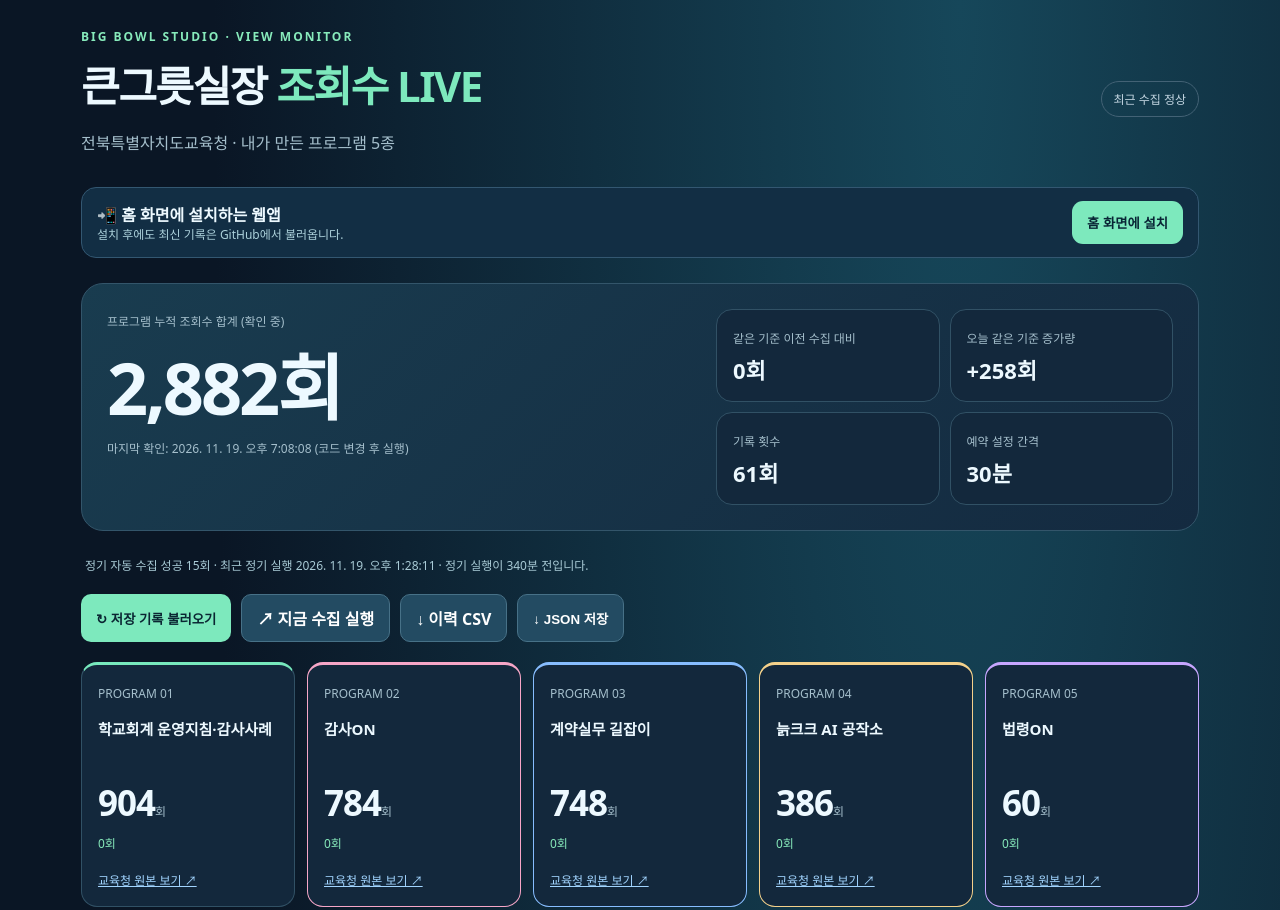
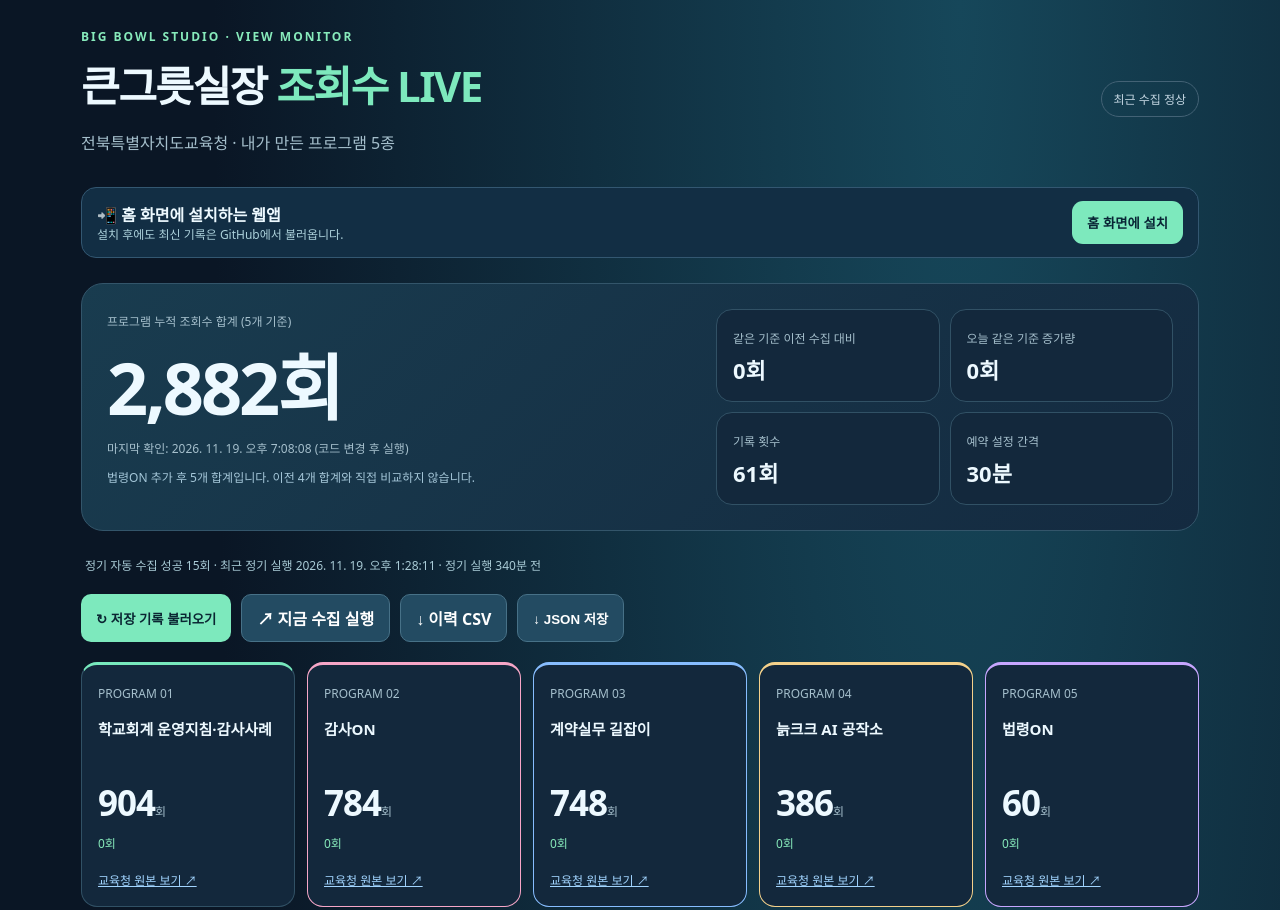
Before and after one commit to jeonbuk-audit-search/audit-search, a plain HTML site: page view-monitor/site/index.html in a window 1280 px wide. Shown: the top 910 px of the page. Drawn offline with Linux system fonts and the light colour scheme; files whose address does not match are found by name.

Commit message:
Prevent false +60 view spike by comparing five-program records only with five-program records

```diff
--- a/view-monitor/site/index.html
+++ b/view-monitor/site/index.html
@@ -198,23 +198,47 @@ async function load(){
   $('errmsg').textContent='새 기록 연결에 실패했습니다. '+errors.join(' / ');
  }
 }
-function render(){let all=history.records,good=all.filter(x=>sum(x)!==null).sort((a,b)=>a.timestamp.localeCompare(b.timestamp));let last=good.at(-1),prev=good.at(-2),ref=!last?{counts:history.baseline?.counts}:null,disp=last||ref;let age=last?Math.round((Date.now()-new Date(last.timestamp).getTime())/60000):null;let stale=age!==null&&age>45;let warning=$('stale');warning.hidden=!stale;warning.innerHTML=stale?'마지막 조회가 '+age+'분 전입니다. 예약 수집이 지연됐을 수 있습니다. <a href="https://github.com/jeonbuk-audit-search/audit-search/actions/workflows/view-monitor.yml" target="_blank" rel="noopener">지금 GitHub에서 수집 실행</a> 후 다시 불러오세요.':'';
-$('total').textContent=fmt(sum(disp))+'회';$('state').textContent=!all.length?'자동 수집 시작 전':all.at(-1)?.status==='ok'?stale?'수집 지연 '+age+'분':'최근 수집 정상':'최근 수집 실패/일부 실패';
-const sourceLabels={schedule:'정기 자동 실행',workflow_dispatch:'수동 실행',push:'코드 변경 후 실행',manual_verified_public_listing:'게시판 직접 확인'};
-$('checked').textContent=last?'마지막 확인: '+when(last.timestamp)+' ('+(sourceLabels[last.source]||'수집 방식 미표시')+')':'2026-11-14 확인한 초기 참고값 (실시간 갱신 아님)';
-$('attempts').textContent=fmt(all.length)+'회';$('change').textContent=last&&prev?delta(sum(last)-sum(prev)):'—';
-let first=last&&good.find(x=>x.timestamp.slice(0,10)===last.timestamp.slice(0,10));$('today').textContent=first&&last?delta(sum(last)-sum(first)):'—';
-$('cards').innerHTML=IDs.map((id,i)=>{let num=disp?.counts?.[id],before=prev?.counts?.[id];let d=Number.isInteger(num)&&Number.isInteger(before)?num-before:null;return '<article class="card"><small>PROGRAM '+String(i+1).padStart(2,'0')+'</small><h3>'+NAMES[i]+'</h3><strong>'+fmt(num)+'</strong><small>회</small><span class="delta">'+(d===null?'증가량 확인 대기':delta(d))+'</span><a href="https://www.jbe.go.kr/board/view.jbe?boardId=BBS_0000683&menuCd=DOM_000000106011002002&dataSid='+id+'" target="_blank" rel="noopener">교육청 원본 보기 ↗</a></article>'}).join('');
-$('history').innerHTML=all.length?[...all].reverse().slice(0,30).map(r=>'<tr><td>'+when(r.timestamp)+'</td>'+IDs.map(id=>'<td>'+fmt(r.counts?.[id])+'</td>').join('')+'<td>'+fmt(sum(r))+'</td><td>'+r.status+'</td></tr>').join(''):'<tr><td colspan="7">자동 수집 이력이 아직 없습니다.</td></tr>';
-$('csv').href=ROOT+'history.csv';const scheduled=all.filter(r=>r.source==='schedule');
+function render(){
+ const all=history.records||[];
+ const good=all.filter(x=>sum(x)!==null).sort((a,b)=>a.timestamp.localeCompare(b.timestamp));
+ const last=good.at(-1)||null;
+ const prev=last?good.filter(x=>basisCount(x)===basisCount(last)).at(-2)||null:null;
+ const ref=!last?{counts:history.baseline?.counts}:null,disp=last||ref;
+ const age=last?Math.round((Date.now()-new Date(last.timestamp).getTime())/60000):null;
+ const stale=age!==null&&age>45,warn=$('stale');
+ warn.hidden=!stale;
+ warn.innerHTML=stale?'마지막 조회가 '+age+'분 전입니다. <a href="https://github.com/jeonbuk-audit-search/audit-search/actions/workflows/view-monitor.yml" target="_blank" rel="noopener">지금 GitHub에서 수집 실행</a> 후 다시 불러오세요.':'';
+ const basis=basisCount(disp);
+ $('totalBasis').textContent=basis?basis+'개 기준':'기록 없음';
+ $('compareNote').textContent=basis===5?'법령ON 추가 후 5개 합계입니다. 이전 4개 합계와 직접 비교하지 않습니다.':'과거 4개 프로그램 기준입니다. 법령ON 추가 이전에는 해당 조회수가 수집되지 않았습니다.';
+ $('total').textContent=fmt(sum(disp))+'회';
+ $('state').textContent=!all.length?'자동 수집 시작 전':all.at(-1)?.status==='ok'?(stale?'수집 지연 '+age+'분':'최근 수집 정상'):'최근 수집 실패/일부 실패';
+ const sourceLabels={schedule:'정기 자동 실행',workflow_dispatch:'수동 실행',push:'코드 변경 후 실행',manual_verified_public_listing:'게시판 직접 확인'};
+ $('checked').textContent=last?'마지막 확인: '+when(last.timestamp)+' ('+(sourceLabels[last.source]||'수집 방식 미표시')+')':'초기 참고값 (실시간 갱신 아님)';
+ $('attempts').textContent=fmt(all.length)+'회';
+ $('change').textContent=last&&prev?delta(sum(last)-sum(prev)):'—';
+ const first=last?good.find(x=>kstDay(x.timestamp)===kstDay(last.timestamp)&&basisCount(x)===basisCount(last)):null;
+ $('today').textContent=first&&last?delta(sum(last)-sum(first)):'—';
+ $('cards').innerHTML=IDs.map((id,i)=>{
+   const num=disp?.counts?.[id],before=prev?.counts?.[id];
+   const d=Number.isInteger(num)&&Number.isInteger(before)?num-before:null;
+   const quantity=Number.isInteger(num)?fmt(num):'미집계';
+   const suffix=Number.isInteger(num)?'회':'';
+   return '<article class="card"><small>PROGRAM '+String(i+1).padStart(2,'0')+'</small><h3>'+NAMES[i]+'</h3><strong>'+quantity+'</strong><small>'+suffix+'</small><span class="delta">'+(d===null?'동일 기준 이전 기록 없음':delta(d))+'</span><a href="https://www.jbe.go.kr/board/view.jbe?boardId=BBS_0000683&menuCd=DOM_000000106011002002&dataSid='+id+'" target="_blank" rel="noopener">교육청 원본 보기 ↗</a></article>';
+ }).join('');
+ $('history').innerHTML=all.length?[...all].reverse().slice(0,30).map(r=>'<tr><td>'+when(r.timestamp)+'</td>'+IDs.map(id=>'<td>'+fmt(r.counts?.[id])+'</td>').join('')+'<td>'+fmt(sum(r))+'</td><td>'+(basisCount(r)?basisCount(r)+'개':'—')+'</td><td>'+r.status+'</td></tr>').join(''):'<tr><td colspan="9">수집 이력이 아직 없습니다.</td></tr>';
+ $('csv').href=ROOT+'history.csv';
+ const scheduled=all.filter(r=>r.source==='schedule'&&r.status==='ok');
  const scheduleText=$('scheduleStatus');
  if(scheduleText){
-  const lastScheduled=scheduled.at(-1);
-  const schedAge=lastScheduled?Math.max(0,Math.floor((Date.now()-new Date(lastScheduled.timestamp))/60000)):null;
-  scheduleText.textContent=lastScheduled?'정기 자동 수집 성공 '+scheduled.length+'회 · 최근 정기 실행 '+when(lastScheduled.timestamp)+(schedAge>60?' · 정기 실행이 '+schedAge+'분 전입니다.':' · 약 30분 목표 (보장되지 않음)'):'정기 자동 수집 이력 없음 · 설정 변경·수동 실행과 구분해서 표시';
+   const recent=scheduled.at(-1),mins=recent?Math.max(0,Math.floor((Date.now()-new Date(recent.timestamp))/60000)):null;
+   scheduleText.textContent=recent?'정기 자동 수집 성공 '+scheduled.length+'회 · 최근 정기 실행 '+when(recent.timestamp)+(mins>60?' · 정기 실행 '+mins+'분 전':' · 약 30분 목표 (보장되지 않음)'):'정기 자동 수집 이력 없음 · 수동 실행/화면 수정과 구분';
  }
- const note=$('schedule-note');note.hidden=scheduled.length>0;note.textContent=scheduled.length? '':'30분은 예약 설정 간격입니다. 현재 저장된 기록에는 정기 예약 실행(schedule) 성공 이력이 없습니다. 수동 실행이나 화면 수정으로 생성한 기록도 포함됩니다.';renderDaily();renderSlots(all);draw(good)}
-
+ const note=$('schedule-note');
+ note.hidden=scheduled.length>0;
+ note.textContent=scheduled.length?'':'30분은 예약 설정 간격입니다. 아직 정기 예약 실행 성공 기록이 없습니다.';
+ renderDaily();renderSlots(all);draw(good);
+}
 
 /** Daily cumulative counts from the last COMPLETE successful snapshot for each Korean calendar day.
  * Missing days are represented explicitly, never interpolated or counted as zero.
```
